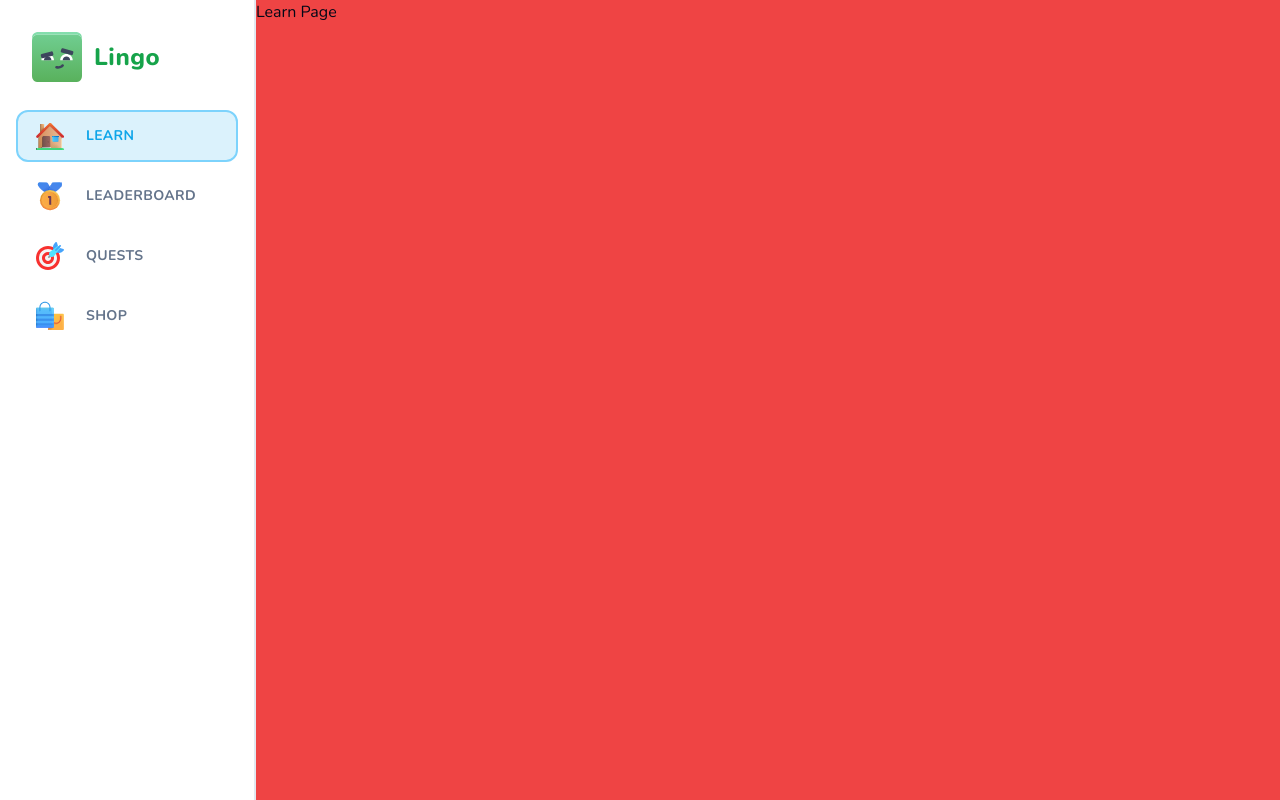
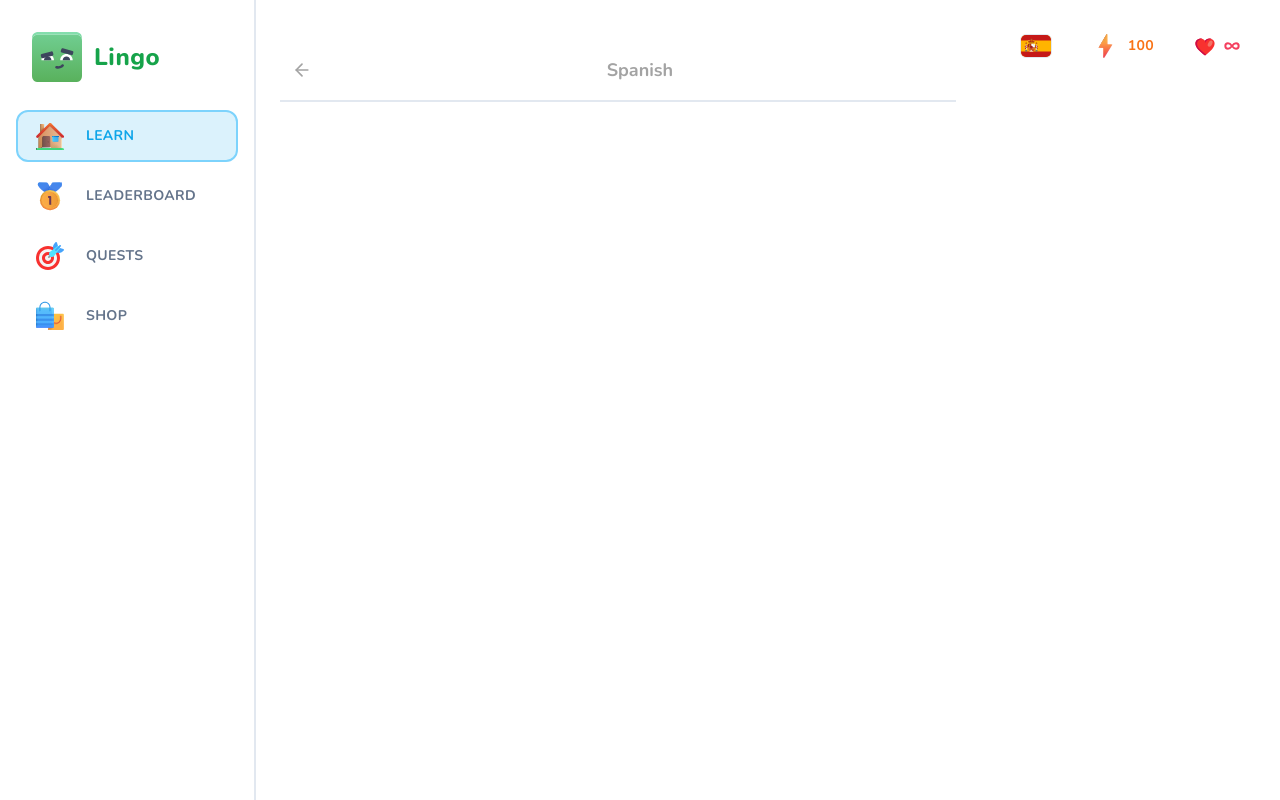
Before and after one commit to Oliveiiraa/lingo, a Next.js app: page /learn in a window 1280 px wide. Built offline with nearby package versions, Linux system fonts and the light colour scheme.

Commit message:
feat: add user progress

```diff
--- a/app/(main)/layout.tsx
+++ b/app/(main)/layout.tsx
@@ -11,7 +11,7 @@
       <MobileHeader />
       <Sidebar className="hidden lg:flex" />
       <main className="lg:pl-[256px] h-full pt-[50px] lg:pt-0">
-        <div className="bg-red-500 h-full">{children}</div>
+        <div className="max-w-[1056px] mx-auto pt-6 h-full">{children}</div>
       </main>
     </>
   );
--- /dev/null
+++ b/app/(main)/learn/ header.tsx
@@ -0,0 +1,20 @@
+import { Button } from "@/components/ui/button";
+import { ArrowLeft } from "lucide-react";
+import Link from "next/link";
+
+type Props = {
+  title: string;
+};
+export const Header = ({ title }: Props) => {
+  return (
+    <div className="sticky flex justify-between items-center top-0 bg-white pb-3 lg:pt-[28px] border-b-2 mb-5 text-neutral-400 lg:z-50 w-full">
+      <Link href="/courses">
+        <Button variant="ghost" size="sm">
+          <ArrowLeft className="h-5 w-5 stroke-2 text-neutral-400" />
+        </Button>
+      </Link>
+      <h1 className="font-bold text-lg">{title}</h1>
+      <div />
+    </div>
+  );
+};
--- a/app/(main)/learn/page.tsx
+++ b/app/(main)/learn/page.tsx
@@ -1,7 +1,22 @@
+import { FeedWrapper } from "@/components/feed-wrapper";
+import { StickyWrapper } from "@/components/sticky-wrapper";
+import { Header } from "./ header";
+import { UserProgress } from "@/components/user-progress";
+
 const LearnPage = () => {
   return (
-    <div>
-      <h1>Learn Page</h1>
+    <div className="flex flex-row-reverse gap-[48px] px-6">
+      <StickyWrapper>
+        <UserProgress
+          activeCourse={{ title: "Spanish", imageSrc: "/es.svg" }}
+          hearts={5}
+          points={100}
+          hasActiveSubscription={true}
+        />
+      </StickyWrapper>
+      <FeedWrapper>
+        <Header title="Spanish" />
+      </FeedWrapper>
     </div>
   );
 };
--- /dev/null
+++ b/components/feed-wrapper.tsx
@@ -0,0 +1,7 @@
+type Props = {
+  children: React.ReactNode;
+};
+
+export const FeedWrapper = ({ children }: Props) => {
+  return <div className="flex-1 relative top-0 pb-10">{children}</div>;
+};
--- /dev/null
+++ b/components/sticky-wrapper.tsx
@@ -0,0 +1,13 @@
+type Props = {
+  children: React.ReactNode;
+};
+
+export const StickyWrapper = ({ children }: Props) => {
+  return (
+    <div className="hidden lg:block w-[368] sticky self-end bottom-6">
+      <div className="min-h-[calc(100vh-48px)] sticky top-6 flex flex-col gap-y-4">
+        {children}
+      </div>
+    </div>
+  );
+};
--- /dev/null
+++ b/components/user-progress.tsx
@@ -0,0 +1,64 @@
+import Link from "next/link";
+import { Button } from "./ui/button";
+import Image from "next/image";
+import { InfinityIcon } from "lucide-react";
+
+type Props = {
+  activeCourse: { imageSrc: string; title: string }; //TODO: Replace with DB types
+  hearts: number;
+  points: number;
+  hasActiveSubscription: boolean;
+};
+
+export const UserProgress = ({
+  activeCourse,
+  points,
+  hearts,
+  hasActiveSubscription,
+}: Props) => {
+  return (
+    <div className="flex items-center justify-between gap-x-2 w-full">
+      <Link href="/courses">
+        <Button variant="ghost">
+          <Image
+            src={activeCourse.imageSrc}
+            alt={activeCourse.title}
+            className="rounded-md border"
+            width={32}
+            height={32}
+          />
+        </Button>
+      </Link>
+
+      <Link href="/shop">
+        <Button className="text-orange-500" variant="ghost">
+          <Image
+            src="/points.svg"
+            alt="points"
+            width={28}
+            height={28}
+            className="mr-2"
+          />
+          {points}
+        </Button>
+      </Link>
+
+      <Link href="/shop">
+        <Button className="text-rose-500" variant="ghost">
+          <Image
+            src="/heart.svg"
+            alt="hearts"
+            width={22}
+            height={22}
+            className="mr-2"
+          />
+          {hasActiveSubscription ? (
+            <InfinityIcon className="h-4 w-4 stroke-[3]" />
+          ) : (
+            hearts
+          )}
+        </Button>
+      </Link>
+    </div>
+  );
+};
```
Also changed, not shown: public/heart.svg (added), public/points.svg (added).
